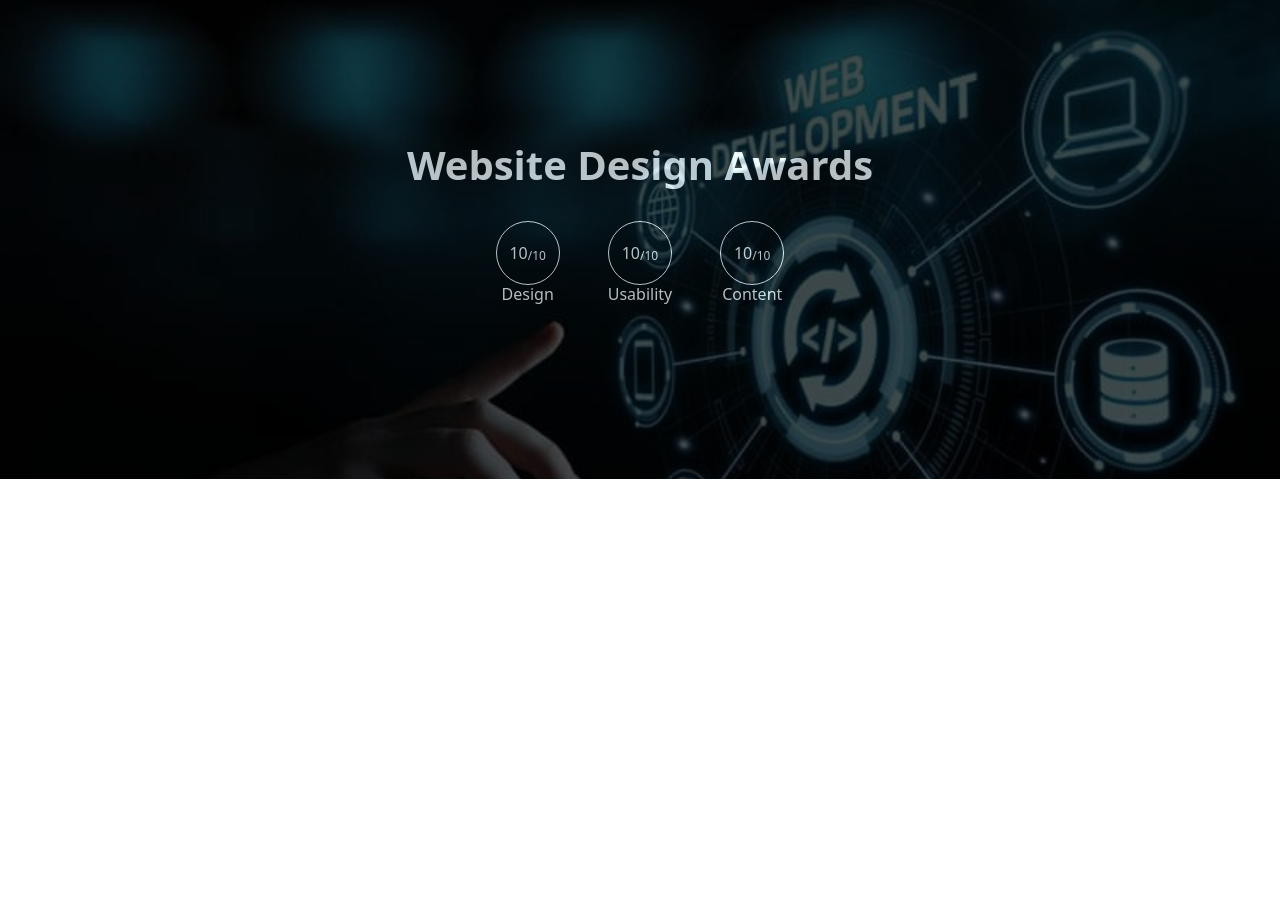
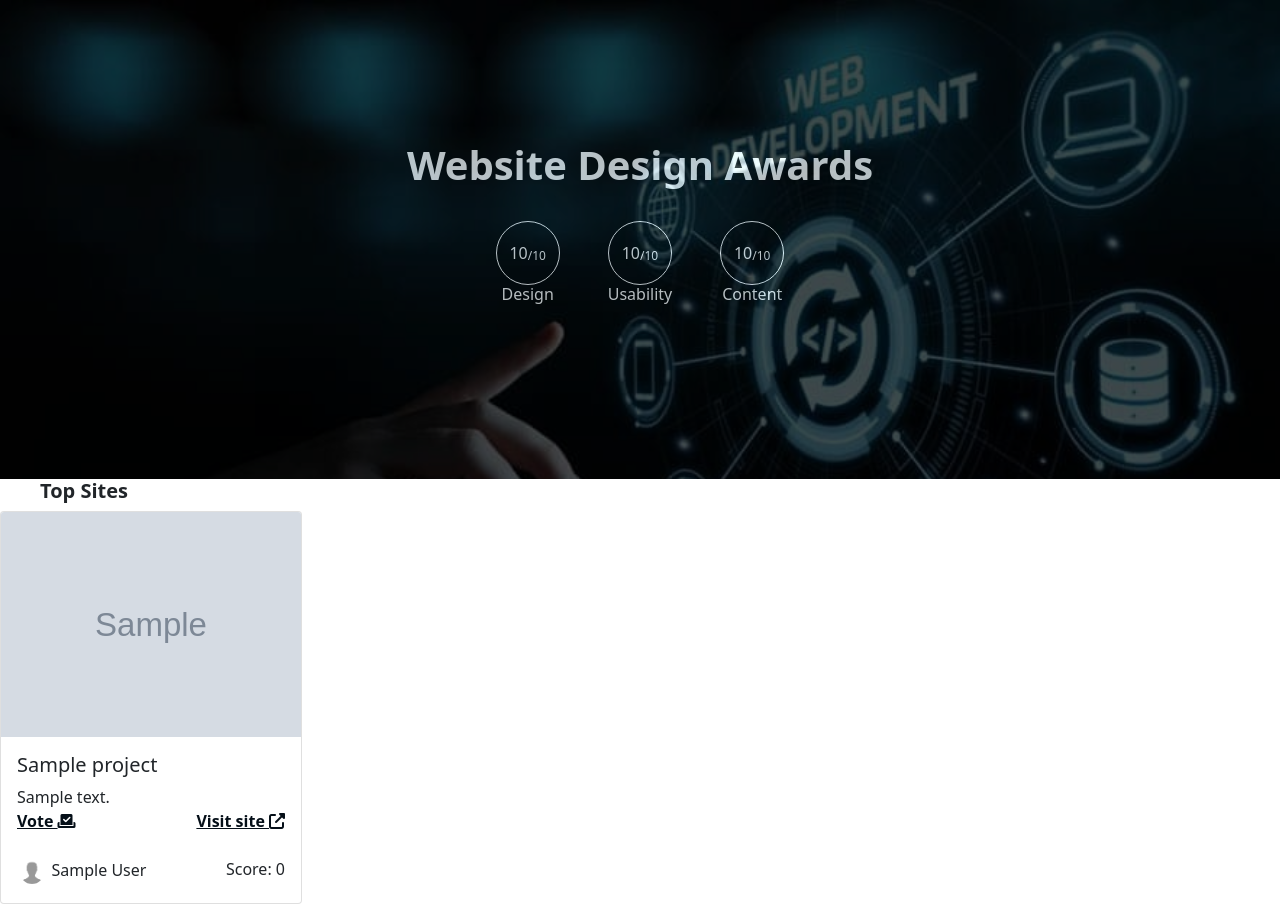
Before and after one commit to Nabuuso/Awards, a Django app: page / in a window 1280 px wide. Shown: the part 73-977 px from the top of the page. Before the commit the page ends 552 px from the top, so only its background shows below. Run offline with Django 4.2, Linux system fonts and the light colour scheme; tables that the repository leaves empty hold one stand-in row (values such as "Sample post"); grey boxes marked "Sample" are stand-in pictures; some libraries are stand-ins or nearby versions; some web fonts are replaced.

Commit message:
Post and display websites

```diff
--- a/awards/awards/static/css/dashboard.css
+++ b/awards/awards/static/css/dashboard.css
@@ -100,7 +100,7 @@
     padding-left:1em;
 }
 .blog-profile-icon{
-    width:2em;
+    width:1.5em;
     border-radius:50%;
     margin:0.2em;
 }
@@ -188,3 +188,8 @@
     width:100%;
     flex-direction:row;
 }
+.user-scores{
+    display:flex;
+    flex-direction:row;
+    justify-content:space-between;
+}
--- a/awards/awards/static/css/main.css
+++ b/awards/awards/static/css/main.css
@@ -44,3 +44,14 @@
 .faded-content{
     color:#808080;
 }
+.project-link-vote{
+    display:flex;
+    flex-direction:row;
+    justify-content:space-between;
+    align-items:center;
+}
+.project-links{
+    color:#050f18;
+    text-decoration:underline;
+    font-weight:bolder;
+}
--- a/awards/awards/static/js/main.js
+++ b/awards/awards/static/js/main.js
@@ -39,13 +39,14 @@ $(document).ready(function(){
     $("#upload-img-btn").click(function(e){
         var data = new FormData()
         data.append("image",$("#imageFile")[0].files[0])
-        data.append("image_name",$("#imageName").val())
-        data.append("image_caption",$("#imageCaption").val())
+        data.append("name",$("#siteName").val())
+        data.append("description",$("#description").val())
         data.append("profile",$("#user").val())
         data.append("csrfmiddlewaretoken","{{ csrf_token }}")
+        data.append("link",$("#link").val())
         $.ajax({
             method:'POST',
-            url:'blog-images',
+            url:'projects',
             data:data,
             processData:false,
             contentType:false,
--- a/awards/projects/models.py
+++ b/awards/projects/models.py
@@ -40,6 +40,7 @@ class Project(models.Model):
     name = models.CharField(max_length=255)
     description = models.TextField()
     profile = models.ForeignKey(Profile,on_delete=models.CASCADE,related_name="profile_projects")
+    link = models.URLField()
     created_date = models.DateTimeField(auto_now_add=True)
     updated_date = models.DateTimeField(auto_now_add=True)
     design_rating = models.IntegerField(default=0)
@@ -47,7 +48,7 @@ class Project(models.Model):
     content_rating = models.IntegerField(default=0)
 
     def __str__(self):
-        return self.image_name
+        return self.name
     def save_image(self,*args,**kwargs):
         super().save(*args,**kwargs)
     def delete_image(self,pk):
--- a/awards/projects/urls.py
+++ b/awards/projects/urls.py
@@ -7,4 +7,5 @@ urlpatterns = [
     path('register',csrf_exempt(RegisterView.as_view()),name="register"),
     path('login',LoginView.as_view(),name="login"),
     path('logout',LogoutView.as_view(),name='logout'),
+    path('projects',csrf_exempt(ProjectsView.as_view()),name='projects')
 ]
--- a/awards/projects/views.py
+++ b/awards/projects/views.py
@@ -9,7 +9,8 @@ from django.contrib import messages
 # Create your views here.
 class DashboardView(View):
     def get(self,request):
-        return render(request,'home/index.html')
+        projects = Project.objects.all()
+        return render(request,'home/index.html',{"projects":projects})
 class LoginView(View):
     def get(self,request):
         return render(request,'authentication/login.html')
@@ -47,8 +48,8 @@ class RegisterView(View):
                 # profile.set_password(password)
                 profile.save()
                 email = EmailMessage(
-                    'InstaBlog Account',
-                    'InstaBlog account created successfully',
+                    'Awards Account',
+                    'Awards account created successfully',
                     'liznabuuso@gmail.com',
                     [email]
                 )
@@ -58,3 +59,24 @@ class RegisterView(View):
                 return JsonResponse({"error":"Username already taken","status":400},status=400)
         else:
             return JsonResponse({"error":"Email already taken","status":400},status=400)
+##PROJECTS
+class ProjectsView(View):
+    def post(self,request):
+        img = request.FILES.get("image")
+        name = request.POST['name']
+        description = request.POST['description']
+        profile = request.POST['profile']
+        link = request.POST['link']
+        # fss = FileSystemStorage()
+        # filename = fss.save(img.name,img)
+        # url = fss.url(filename)
+        project = Project()
+        project.image = img
+        project.name = name
+        project.description = description
+        p = Profile.objects.get(pk=profile)
+        project.profile = p
+        project.link = link
+        project.save_image()
+        # Image.save_image(image=url,image_name=image_name,image_caption=image_caption,profile=profile)
+        return JsonResponse({"success":"Image uploaded successfully","status":201},status=201)
--- a/awards/templates/home/index.html
+++ b/awards/templates/home/index.html
@@ -24,4 +24,41 @@
             </div>
         </div>
     </div>
+    <div class="row">
+        <div class="col">
+            <h5 style="margin-left:2em;"><b>Top Sites</b></h5>
+        </div>
+    </div>
+    <div class="row">
+        {% for project in projects %}
+            <div class="col-lg-3 col-md-4 col-sm-6">
+                <div class="card">
+                    <img src="{{ project.image.url }}" class="card-img-top" alt="...">
+                    <div class="card-body">
+                        <h5 class="text-truncate">{{ project.name }}</h5>
+                        <div style="text-align:justify;">
+                            {{ project.description }}
+                        </div>
+                        <div class="project-link-vote">
+                            <a class="project-links">Vote <i class="fas fa-vote-yea"></i></a>
+                            <a class="project-links" href="{{ project.link }}" target="_blank">Visit site <i class="fas fa-external-link-alt"></i></a>
+                        </div>
+                        <br>
+                        <div class="user-scores">
+                            <div>
+                                {% if comment.profile.profile_photo %}
+                                <img src="{{ project.profile.profile_photo.url }}" class="blog-profile-icon" alt="">
+                                {% else %}
+                                <img src="{% static 'img/user.png' %}" class="blog-profile-icon" alt="">
+                                {% endif %}
+                                <span>{{project.profile.full_name }}</span>
+                            </div>
+                            <span>Score: 0</span>
+                        </div>
+
+                    </div>
+                </div>
+            </div>
+        {% endfor %}
+    </div>
 {% endblock %}
```
Also changed, not shown: awards/media/images/project/Screenshot_Windows10VM.png (added), awards/media/images/project/Screenshot_from_2021-12-15_17-22-28.png (added), awards/projects/migrations/0001_initial.py.
